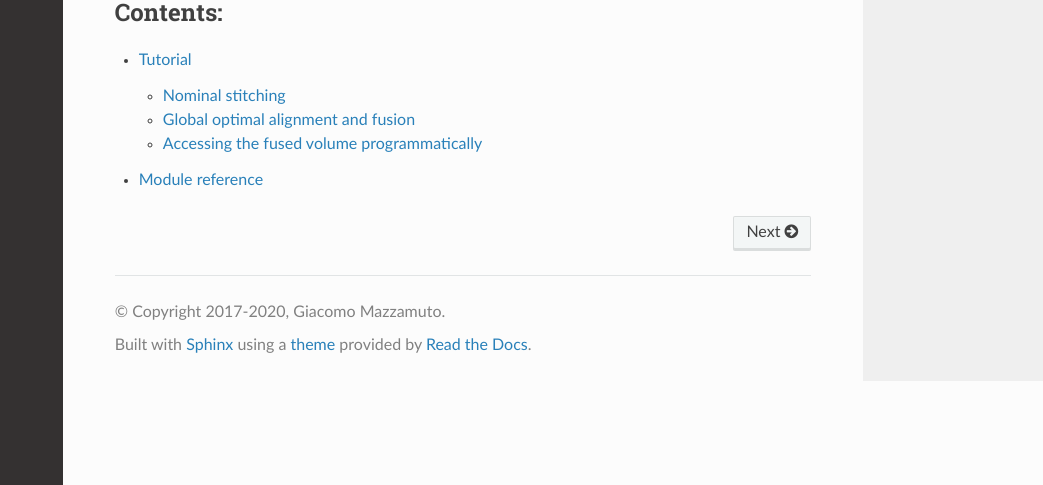
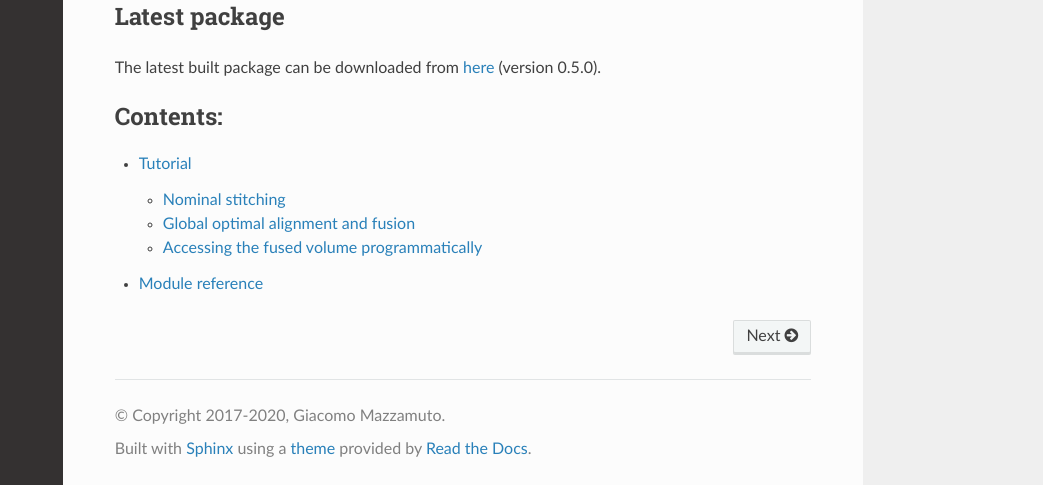
Before and after one commit to lens-biophotonics/ZetaStitcher, a Sphinx documentation site: the page built from doc/index.rst, in a window 1280 px wide and 900 px high, scrolled down 600 px, cut to the strip 415-900 px from the top of the window. Shown: the whole strip, without its empty margins (237-1280 px from the left). Built offline with Sphinx 7.4.7 and the Read the Docs theme 2.0.0, drawn with Linux system fonts in a browser that asks for light colours; formulas are drawn with MathJax 3; some of the changed lines change nothing that is shown.

Commit message:
Add link to whl to documentation

```diff
--- a/doc/conf.py
+++ b/doc/conf.py
@@ -31,6 +31,10 @@
 # Add any Sphinx extension module names here, as strings. They can be
 # extensions coming with Sphinx (named 'sphinx.ext.*') or your custom
 # ones.
+
+import sys
+from os.path import basename
+from io import StringIO
 
 import sphinx_rtd_theme
 
@@ -183,5 +187,32 @@ texinfo_documents = [
 numpydoc_class_members_toctree = False
 
 
+from docutils.parsers.rst import Directive
+from docutils import nodes, statemachine
+
+
+class ExecDirective(Directive):
+    """Execute the specified python code and insert the output into the document"""
+    has_content = True
+
+    def run(self):
+        oldStdout, sys.stdout = sys.stdout, StringIO()
+
+        tab_width = self.options.get('tab-width', self.state.document.settings.tab_width)
+        source = self.state_machine.input_lines.source(self.lineno - self.state_machine.input_offset - 1)
+
+        try:
+            exec('\n'.join(self.content))
+            text = sys.stdout.getvalue()
+            lines = statemachine.string2lines(text, tab_width, convert_whitespace=True)
+            self.state_machine.insert_input(lines, source)
+            return []
+        except Exception:
+            return [nodes.error(None, nodes.paragraph(text = "Unable to execute python code at %s:%d:" % (basename(source), self.lineno)), nodes.paragraph(text = str(sys.exc_info()[1])))]
+        finally:
+            sys.stdout = oldStdout
+
+
 def setup(app):
     app.add_js_file('https://docs.python.org/3/_static/copybutton.js')
+    app.add_directive('exec', ExecDirective)
--- a/doc/index.rst
+++ b/doc/index.rst
@@ -9,6 +9,12 @@ Welcome to ZetaStitcher's documentation!
 .. mdinclude:: ../README.md
 
 
+Latest package
+--------------
+.. exec::
+    from zetastitcher import __version__ as ver
+    print(f'The latest built package can be downloaded from `here <zetastitcher-{ver}-py3-none-any.whl>`_ (version {ver}).')
+
 .. toctree::
    :maxdepth: 2
    :caption: Contents:
```
Also changed, not shown: 1 other file.
